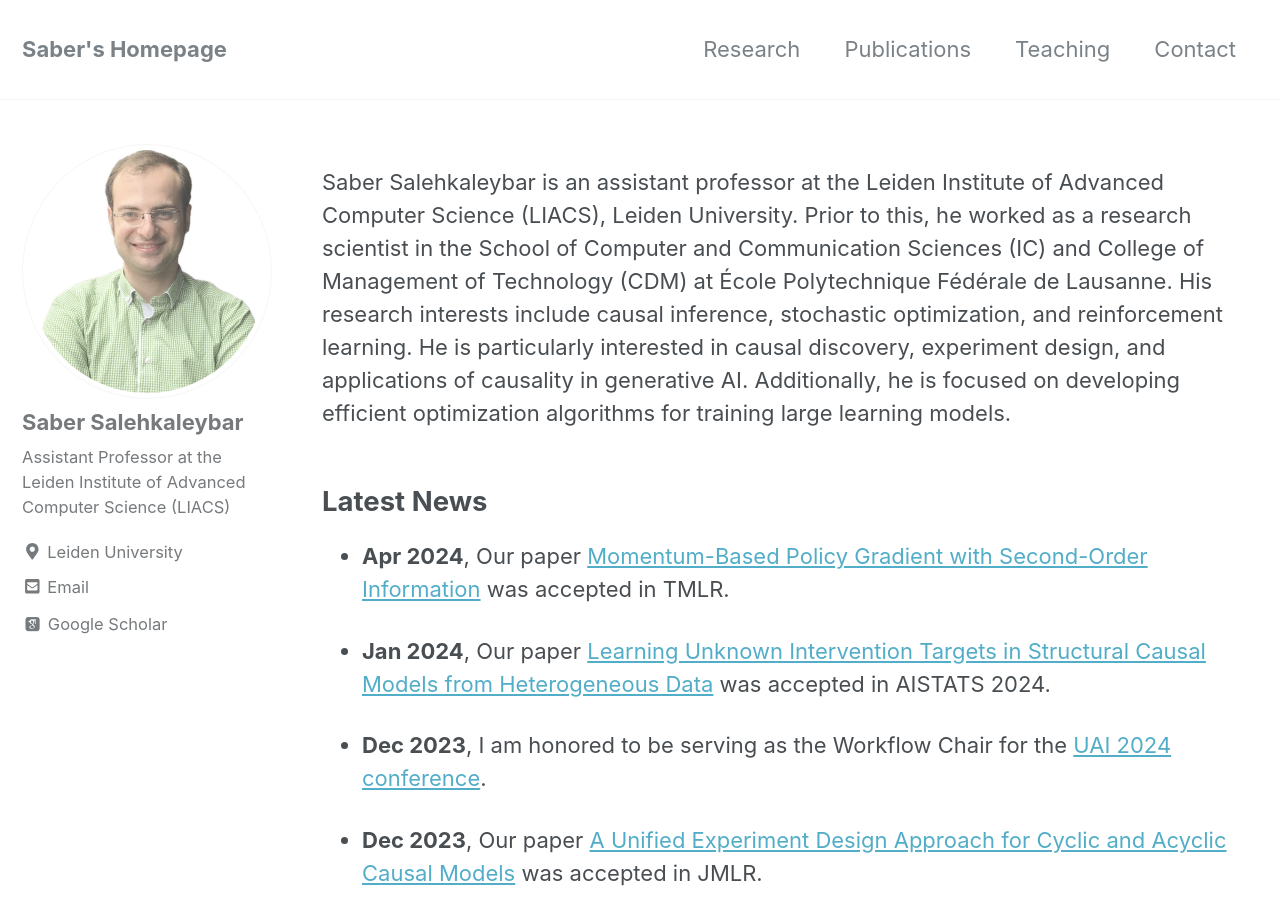
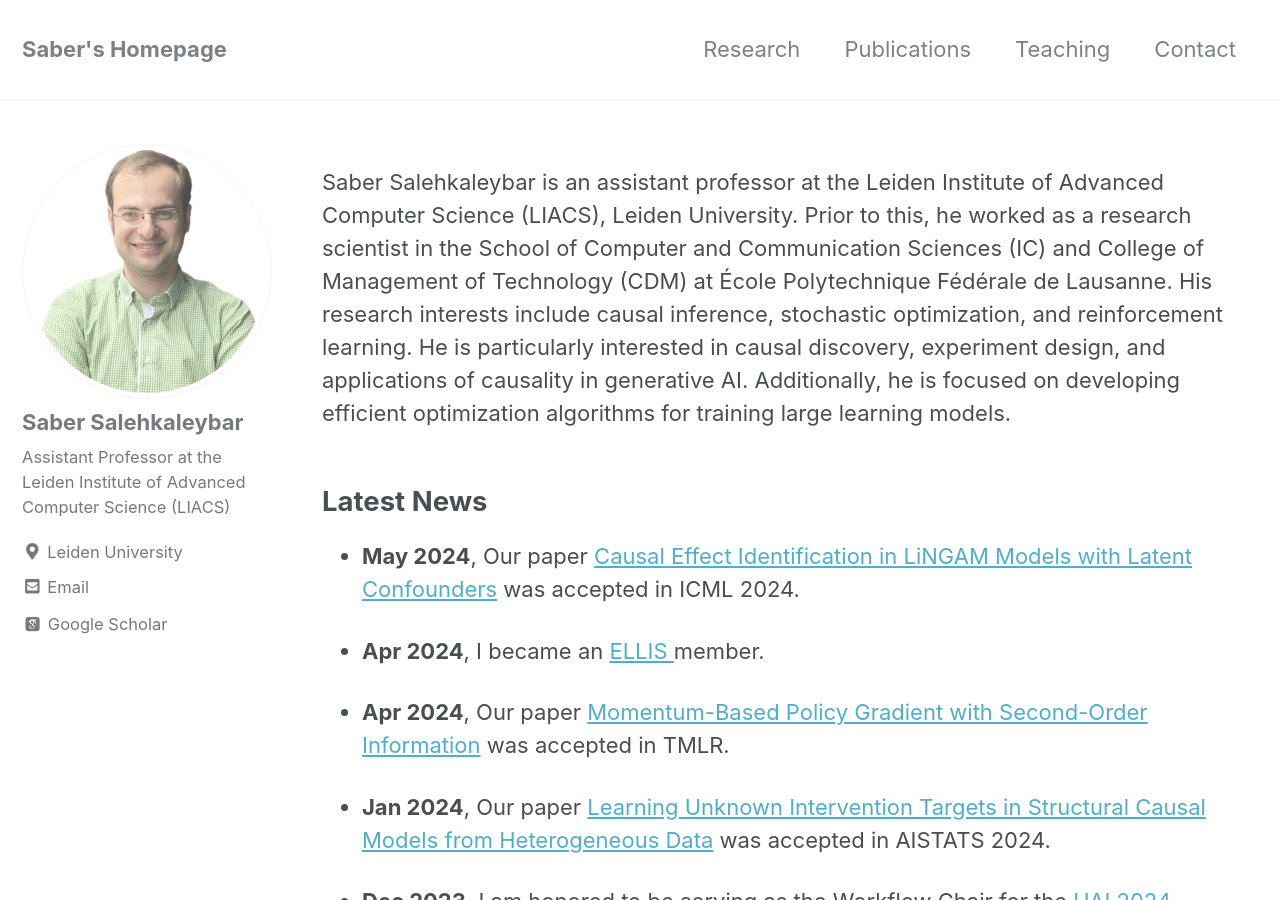
Before and after one commit to sabersalehk/sabersalehk.github.io, a Jekyll site: the page built from _pages/about.md, in a window 1280 px wide and 900 px high. Built offline with Jekyll 4.4.1, drawn with Linux system fonts in a browser that asks for light colours; nearby versions of some CDN libraries; some web fonts are replaced.

Commit message:
Update news.yml

```diff
--- a/_data/news.yml
+++ b/_data/news.yml
@@ -1,4 +1,6 @@
 # main links
+- title: <b>May 2024</b>, Our paper <a href="https://openreview.net/pdf?id=C1iNBLIClt"> Causal Effect Identification in LiNGAM Models with Latent Confounders</a> was accepted in ICML 2024.
+- title: <b>Apr 2024</b>, I became an <a href="https://ellis.eu/"> ELLIS </a> member.
 - title: <b>Apr 2024</b>, Our paper <a href="https://arxiv.org/pdf/2205.08253.pdf"> Momentum-Based Policy Gradient with Second-Order Information</a> was accepted in TMLR.
 - title: <b>Jan 2024</b>, Our paper <a href="https://arxiv.org/pdf/2312.06091.pdf"> Learning Unknown Intervention Targets in Structural Causal Models from Heterogeneous Data</a> was accepted in AISTATS 2024.
 - title: <b>Dec 2023</b>, I am honored to be serving as the Workflow Chair for the <a href="https://www.auai.org/uai2024/"> UAI 2024 conference</a>.
```
